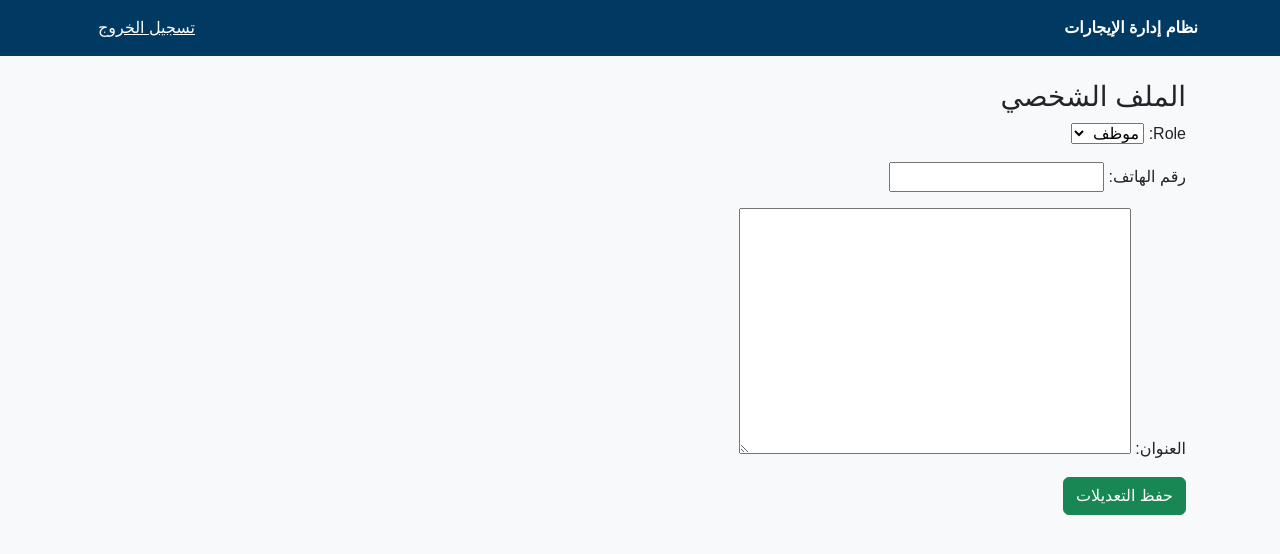
After one commit to alabri0803/rentalmanagement, a Django app: template users/templates/users/profile.html in a window 1280 px wide. The commit adds this page. Shown: the top 554 px of the page. Run offline with Django 5.2, Linux system fonts and the light colour scheme; the template is opened without the code that fills it: values that come from a table or form of the project are taken from there, others are empty.

Commit message:
templates users

```diff
--- /dev/null
+++ b/users/templates/users/base_user.html
@@ -0,0 +1,36 @@
+<!DOCTYPE html>
+<html lang="ar" dir="rtl">
+<head>
+  <meta charset="UTF-8">
+  <title>{% block title %}لوحة المستخدم{% endblock %}</title>
+  <link href="https://cdn.jsdelivr.net/npm/bootstrap@5.3.2/dist/css/bootstrap.rtl.min.css" rel="stylesheet">
+  <style>
+    body {
+      font-family: 'Cairo', sans-serif;
+      background-color: #f8f9fa;
+    }
+    nav {
+      background-color: #003a63;
+      color: white;
+    }
+    nav a {
+      color: white;
+      margin: 0 1rem;
+    }
+  </style>
+</head>
+<body>
+  <nav class="p-3">
+    <div class="container d-flex justify-content-between">
+      <div><strong>نظام إدارة الإيجارات</strong></div>
+      <div>
+        <a href="{% url 'users:logout' %}">تسجيل الخروج</a>
+      </div>
+    </div>
+  </nav>
+  <main class="container mt-4">
+    {% block content %}
+    {% endblock %}
+  </main>
+</body>
+</html>
--- /dev/null
+++ b/users/templates/users/dashboard_investor.html
@@ -0,0 +1,6 @@
+{% extends "base_user.html" %}
+{% block title %}لوحة المستثمر{% endblock %}
+{% block content %}
+<h2>مرحباُ {{ request.user.username }}</h2>
+<p>يمكنك عرض الوحدات التي تساهم فيها كمستثمر</p>
+{% endblock %}
--- /dev/null
+++ b/users/templates/users/dashboard_owner.html
@@ -0,0 +1,6 @@
+{% extends "base_user.html" %}
+{% block title %}لوحة المالك{% endblock %}
+{% block content %}
+<h2>مرحباُ {{ request.user.username }}</h2>
+<p>هنا يمكنك إدارة العقارات الخاصة بك</p>
+{% endblock %}
--- /dev/null
+++ b/users/templates/users/dashboard_staff.html
@@ -0,0 +1,6 @@
+{% extends "base_user.html" %}
+{% block title %}لوحة الموظف{% endblock %}
+{% block content %}
+<h2>مرحباُ {{ request.user.username }}</h2>
+<p>يمكنك إدارة النظام بالكامل: عقارات، وحدات، مستأجرين، عقود...</p>
+{% endblock %}
--- /dev/null
+++ b/users/templates/users/profile.html
@@ -0,0 +1,11 @@
+{% extends "base_user.html" %}
+{% block content %}
+<div class="container mt-4">
+  <h3>الملف الشخصي</h3>
+  <form method="post">
+    {% csrf_token %}
+    {{ form.as_p }}
+    <button type="submit" class="btn btn-success">حفظ التعديلات</button>
+  </form>
+</div>
+{% endblock %}
```
Also changed, not shown: users/templates/users/login.html (+18 -3 lines).
